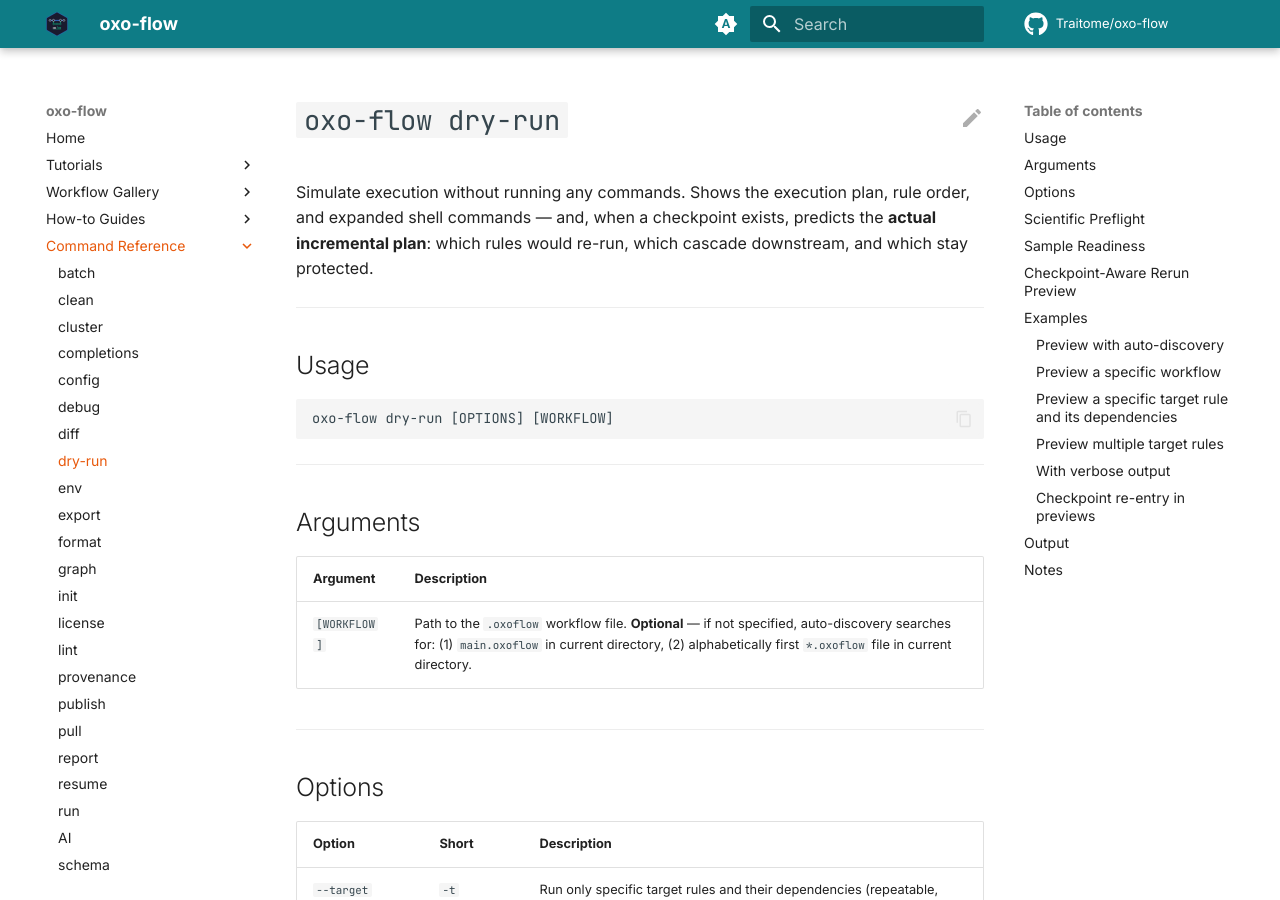
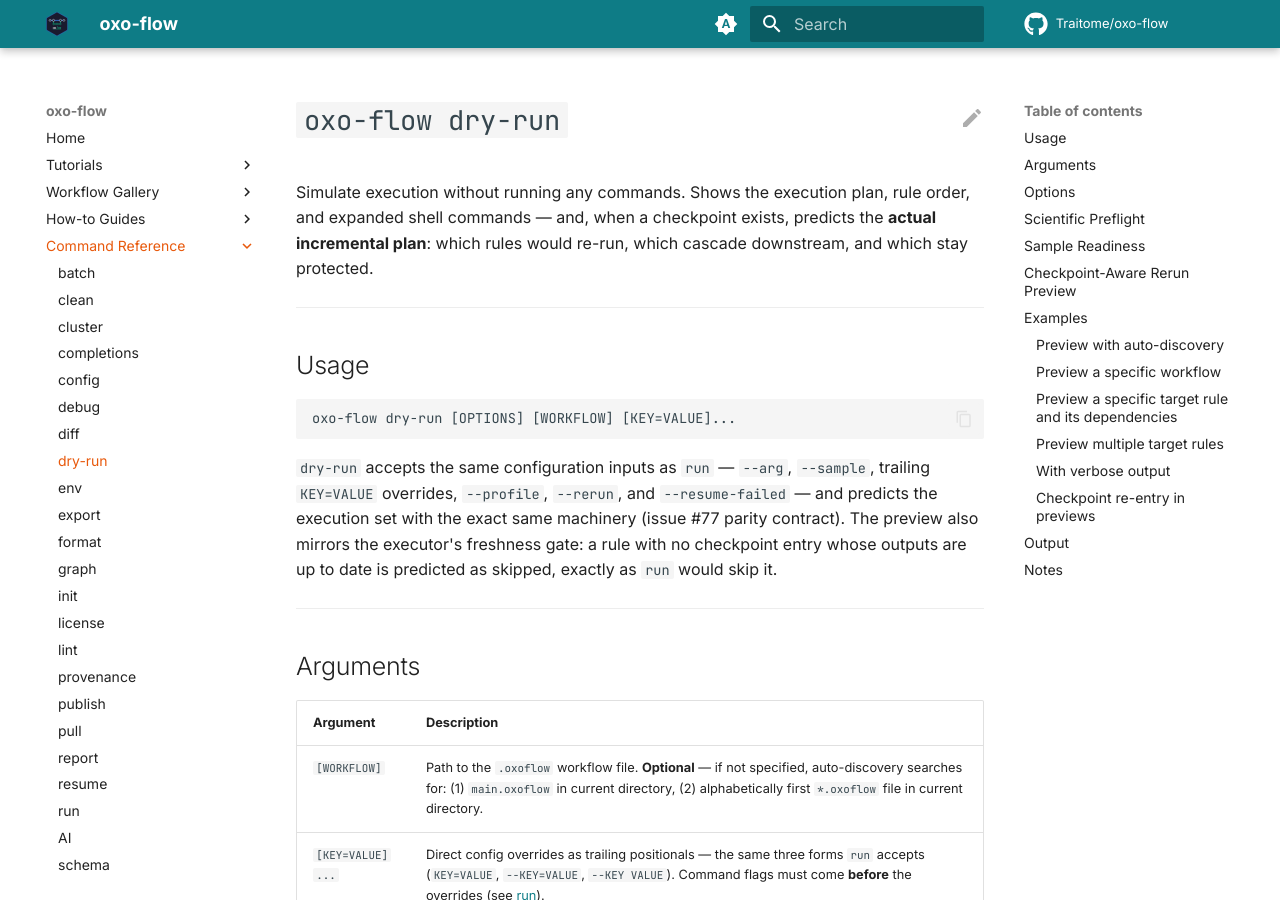
Before and after one commit to Traitome/oxo-flow, an MkDocs documentation site: the page built from docs/guide/src/commands/dry-run.md, in a window 1280 px wide and 900 px high. Built offline with MkDocs 1.6.1 and Material for MkDocs 9.7.7, drawn with Linux system fonts in a browser that asks for light colours; comment, search, counter and statistics services are not loaded.

Commit message:
docs: dry-run usage/parity note + status timing example with peak RSS column

````diff
--- a/docs/guide/src/commands/dry-run.md
+++ b/docs/guide/src/commands/dry-run.md
@@ -7,8 +7,15 @@
 ## Usage
 
 ```
-oxo-flow dry-run [OPTIONS] [WORKFLOW]
+oxo-flow dry-run [OPTIONS] [WORKFLOW] [KEY=VALUE]...
 ```
+
+`dry-run` accepts the same configuration inputs as `run` — `--arg`,
+`--sample`, trailing `KEY=VALUE` overrides, `--profile`, `--rerun`, and
+`--resume-failed` — and predicts the execution set with the exact same
+machinery (issue #77 parity contract). The preview also mirrors the
+executor's freshness gate: a rule with no checkpoint entry whose outputs
+are up to date is predicted as skipped, exactly as `run` would skip it.
 
 ---
 
@@ -17,6 +24,7 @@
 | Argument | Description |
 |---|---|
 | `[WORKFLOW]` | Path to the `.oxoflow` workflow file. **Optional** — if not specified, auto-discovery searches for: (1) `main.oxoflow` in current directory, (2) alphabetically first `*.oxoflow` file in current directory. |
+| `[KEY=VALUE]...` | Direct config overrides as trailing positionals — the same three forms `run` accepts (`KEY=VALUE`, `--KEY=VALUE`, `--KEY VALUE`). Command flags must come **before** the overrides (see [run](run.md)). |
 
 ---
 
````
Also changed, not shown: docs/guide/src/commands/status.md (+2 -2 lines).
